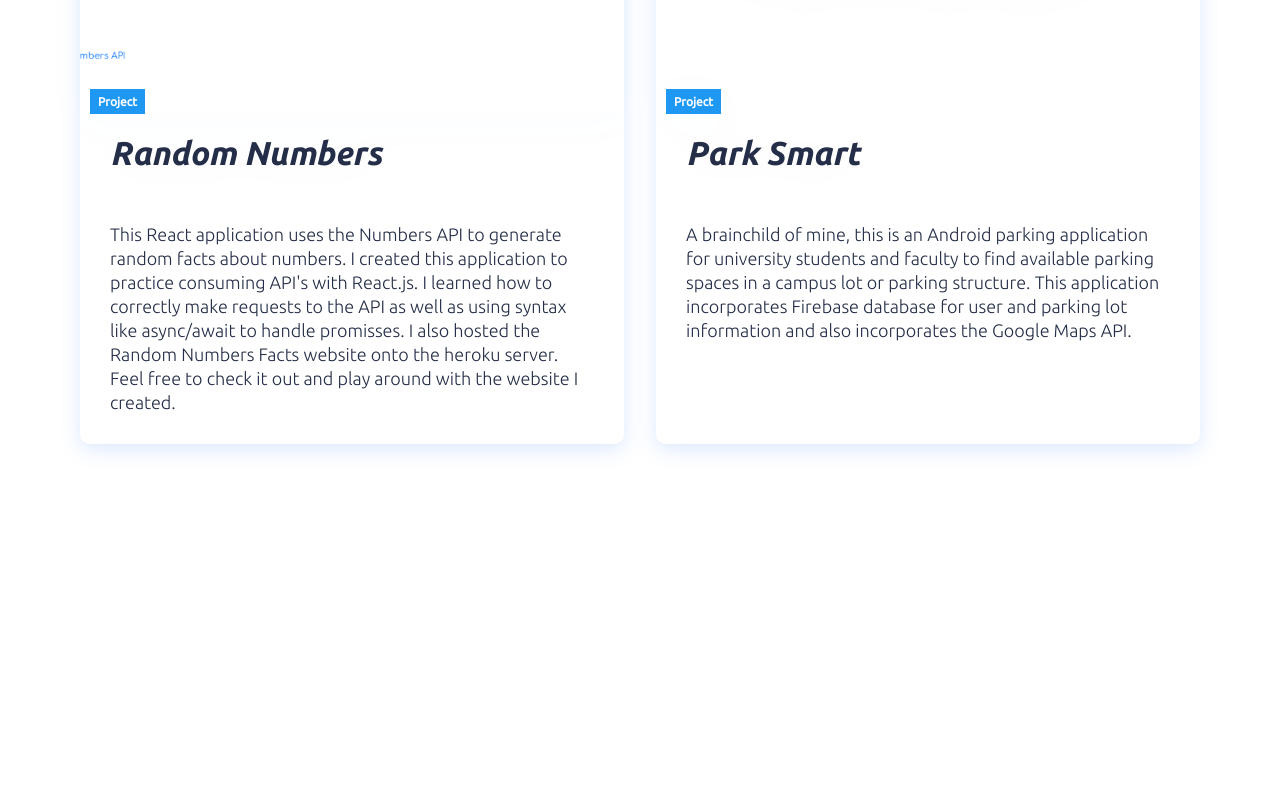
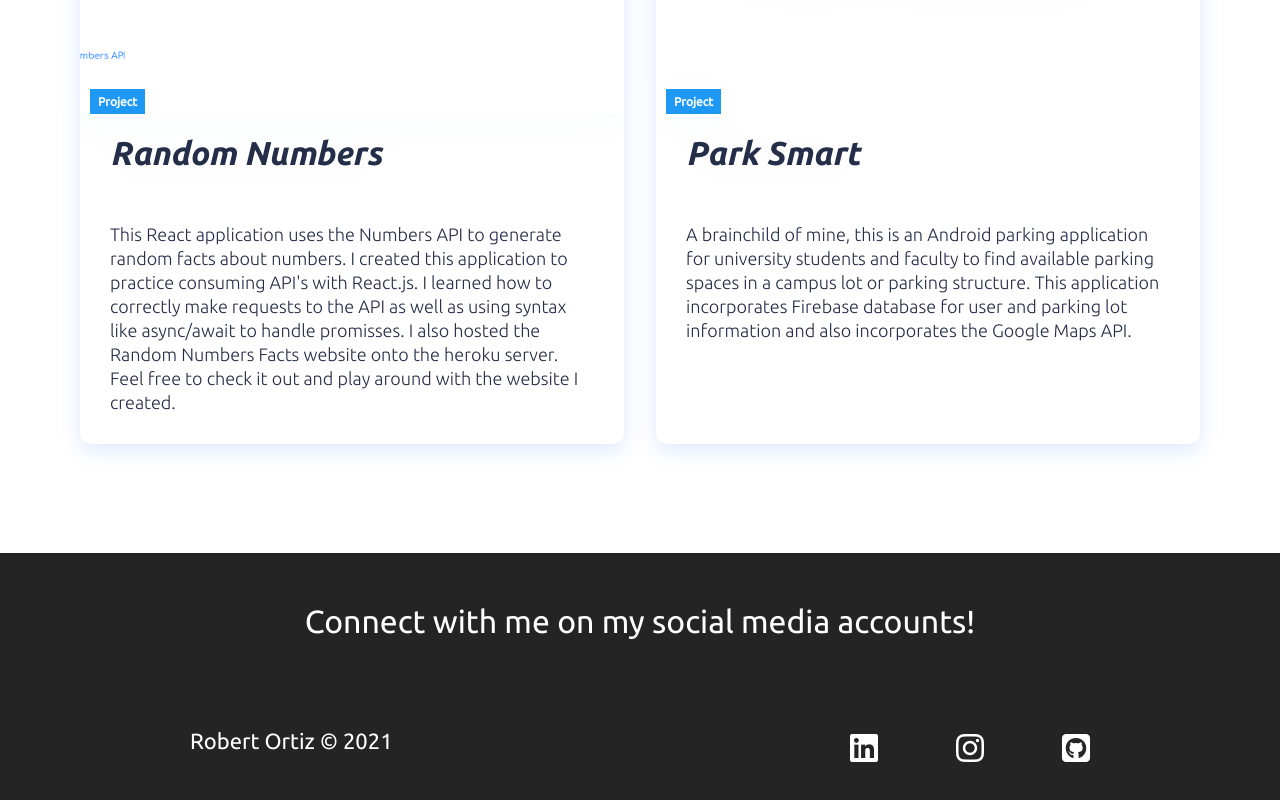
Before and after one commit to Robbie08/my-software-engineer-portfolio, a React (Create React App) app: page / in a window 1280 px wide. Shown: the part 2053-2853 px from the top of the page. Before the commit the page ends 2606 px from the top, so only its background shows below. Built offline with nearby package versions, Linux system fonts and the light colour scheme.

Commit message:
Added footer to website - still need to configure links

```diff
--- a/src/components/Cards.js
+++ b/src/components/Cards.js
@@ -1,6 +1,8 @@
 import React from 'react';
 import CardItem  from './CardItem';
 import './Cards.css';
+
+
 function Cards(){
     return(
         <div className='cards'>
--- /dev/null
+++ b/src/components/Footer.css
@@ -0,0 +1,100 @@
+.footer-container {
+    background-color: #242424;
+    padding: .1rem 0 2rem 0;
+    display: flex;
+    flex-direction: column;
+    justify-content: center;
+    align-items: center;
+  }
+
+  .footer-header {
+    display: flex;
+    flex-direction: column;
+    justify-content: center;
+    align-items: center;
+    text-align: center;
+    font-size: 32px;
+    margin-bottom: 24px;
+    padding: 24px;
+    color: #fff;
+  }
+
+  .footer-header > p {
+    font-family: 'Trebuchet MS', 'Lucida Sans Unicode', 'Lucida Grande',
+      'Lucida Sans', Arial, sans-serif;
+  }
+
+  .footer-header-heading {
+    margin-bottom: 24px;
+    font-size: 24px;
+  }
+
+  /* Social Icons */
+  .social-icon-link {
+    color: #fff;
+    font-size: 32px;
+  }
+
+  .social-media {
+    max-width: 1000px;
+    width: 100%;
+  }
+
+  .social-media-wrap {
+    display: flex;
+    justify-content: space-between;
+    align-items: center;
+    width: 90%;
+    max-width: 1000px;
+    margin: 40px auto 0 auto;
+  }
+
+  .social-icons {
+    display: flex;
+    justify-content: space-between;
+    align-items: center;
+    width: 240px;
+  }
+
+  .social-logo {
+    color: #fff;
+    justify-self: start;
+    margin-left: 20px;
+    cursor: pointer;
+    text-decoration: none;
+    font-size: 2rem;
+    display: flex;
+    align-items: center;
+    margin-bottom: 16px;
+  }
+
+  .website-rights {
+    color: #fff;
+    margin-bottom: 16px;
+    font-size:22px;
+  }
+
+  @media screen and (max-width: 820px) {
+    .footer-links {
+      padding-top: 2rem;
+    }
+
+    .footer-input {
+      width: 100%;
+    }
+
+    .btn {
+      width: 100%;
+    }
+
+    .footer-link-wrapper {
+      flex-direction: column;
+    }
+
+    .social-media-wrap {
+      flex-direction: column;
+    }
+  }
+
+  @media screen and (max-width: 768px) {
+  }
--- /dev/null
+++ b/src/components/Footer.js
@@ -0,0 +1,44 @@
+import React from 'react';
+import {Link} from 'react-router-dom';
+import './Footer.css';
+function Footer(){
+    return(
+        <div className='footer-container'>
+            <section className='footer-header'>
+                <p className='footer-header-heading'></p>
+                Connect with me on my social media accounts!
+            </section>
+            <section className='social-media'>
+                <div className='social-media-wrap'>
+                    <small className='website-rights'>Robert Ortiz © 2021</small>
+                    <div className='social-icons'>
+                        <Link className="social-icon-link linkedin"
+                        to='/'
+                        target='_blank'
+                        aria-label='LinkedIn'
+                        >
+                            <i className='fab fa-linkedin'></i>
+                        </Link>
+                        <Link className="social-icon-link instagram"
+                        to='/'
+                        target='_blank'
+                        aria-label='Instagram'
+                        >
+                            <i class="fab fa-instagram"></i>
+                        </Link>
+                        <Link className="social-icon-link Github"
+                        to='/'
+                        target='_blank'
+                        aria-label='Github'
+                        >
+                        <i class="fab fa-github-square"></i>
+                        </Link>
+                    </div>
+                </div>
+            </section>
+        </div>
+    )
+};
+
+
+export default Footer;
--- a/src/components/pages/Home.js
+++ b/src/components/pages/Home.js
@@ -2,12 +2,14 @@
 import '../../App.css';
 import HeroSection from '../HeroSection';
 import Cards from '../Cards';
+import Footer from '../Footer';
 
 function Home(){
     return(
         <>
             <HeroSection/>
             <Cards/>
+            <Footer/>
         </>
     )
 }
```
Also changed, not shown: 1 other file (tests, documents, lock files or other folders).
